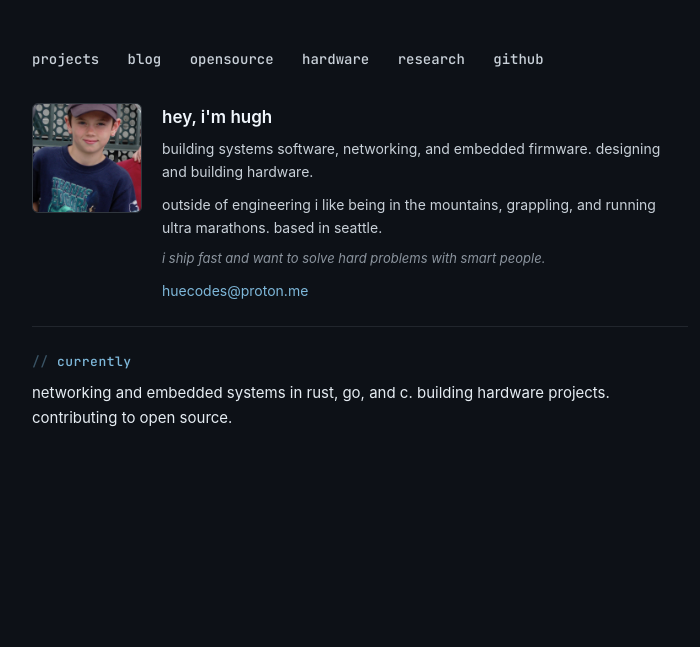
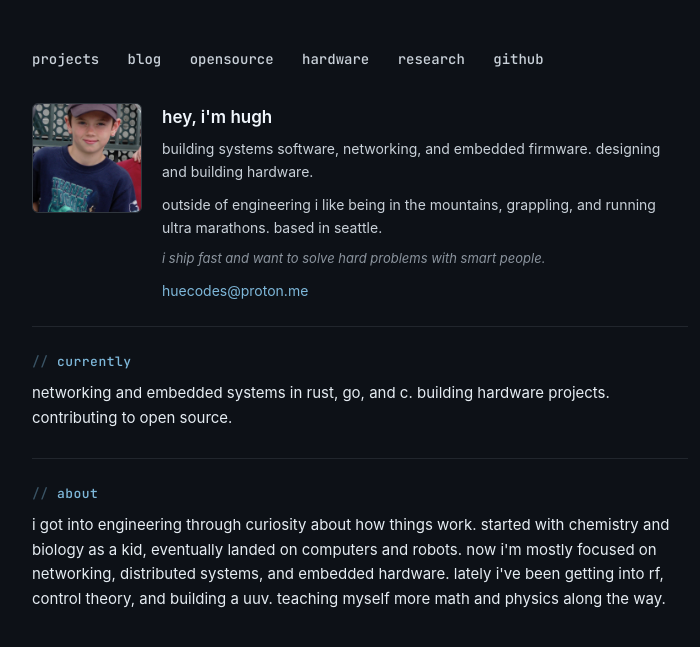
Before and after one commit to HueCodes/HueCodes.github.io, a Jekyll site: the page built from index.md, in a window 1280 px wide. Shown: the top 647 px of the page, without its empty margins (280-980 px from the left). Built offline with Jekyll 4.4.1, drawn with Linux system fonts in a browser that asks for light colours.

Commit message:
add about section to homepage

```diff
--- a/index.md
+++ b/index.md
@@ -31,3 +31,10 @@ title: home
   <h2>currently</h2>
   <p>networking and embedded systems in rust, go, and c. building hardware projects. contributing to open source.</p>
 </div>
+
+<hr class="divider">
+
+<div class="section fade-in" style="animation-delay: 0.15s">
+  <h2>about</h2>
+  <p>i got into engineering through curiosity about how things work. started with chemistry and biology as a kid, eventually landed on computers and robots. now i'm mostly focused on networking, distributed systems, and embedded hardware. lately i've been getting into rf, control theory, and building a uuv. teaching myself more math and physics along the way.</p>
+</div>
```
